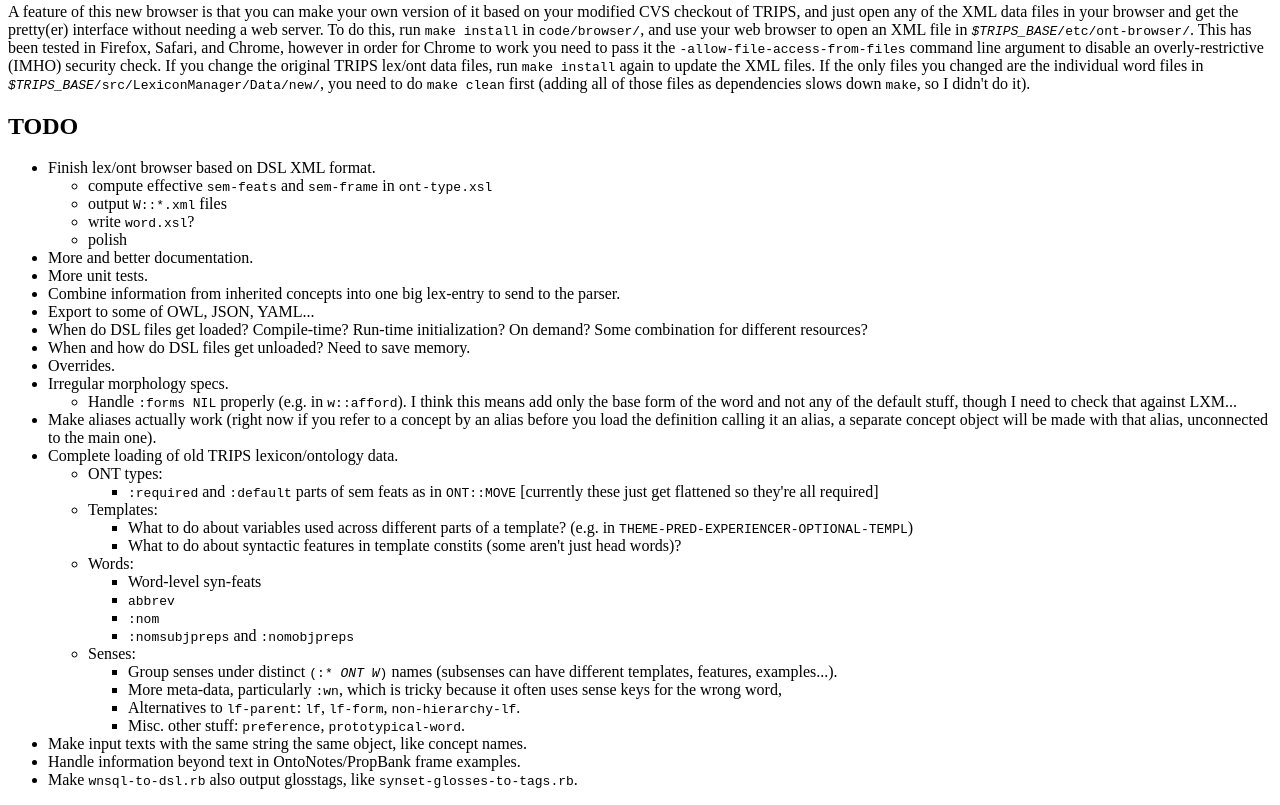
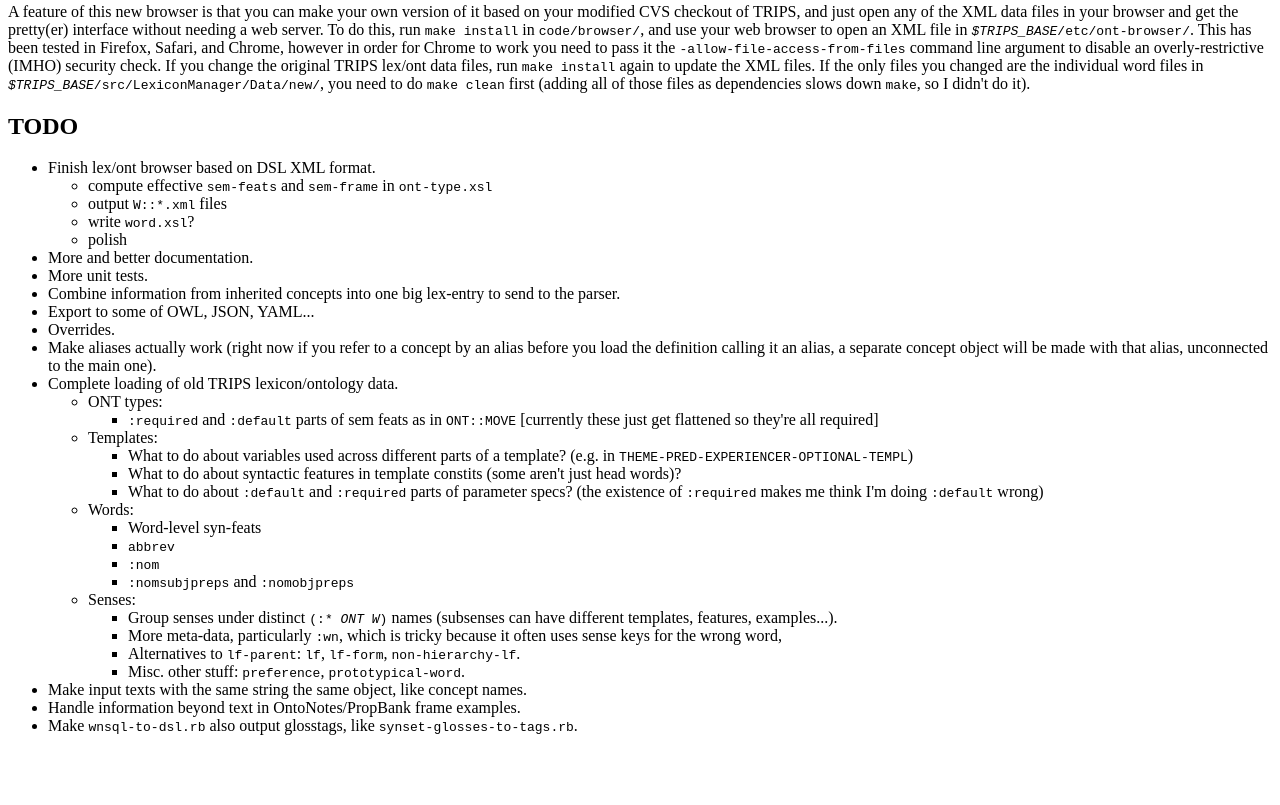
Before and after one commit to wdebeaum/drum, a plain HTML site: page src/DeepSemLex/docs/README.html in a window 1280 px wide. Shown: the part 2103-2908 px from the top of the page. After the commit the page ends 2854 px from the top, so only its background shows below. Drawn offline with Linux system fonts and the light colour scheme.

Commit message:
../update-git-mirror-of-cvs-module.rb

```diff
--- a/src/DeepSemLex/docs/README.html
+++ b/src/DeepSemLex/docs/README.html
@@ -120,13 +120,13 @@
  <li>More unit tests.
  <li>Combine information from inherited concepts into one big lex-entry to send to the parser.
  <li>Export to some of OWL, JSON, YAML...
- <li>When do DSL files get loaded? Compile-time? Run-time initialization? On demand? Some combination for different resources?
- <li>When and how do DSL files get unloaded? Need to save memory.
+ <!-- li>When do DSL files get loaded? Compile-time? Run-time initialization? On demand? Some combination for different resources?
+ <li>When and how do DSL files get unloaded? Need to save memory. -->
  <li>Overrides.
- <li>Irregular morphology specs.
+ <!-- li>Irregular morphology specs.
   <ul>
    <li>Handle <code>:forms NIL</code> properly (e.g. in <code>w::afford</code>). I think this means add only the base form of the word and not any of the default stuff, though I need to check that against LXM...
-  </ul>
+  </ul -->
  <li>Make aliases actually work (right now if you refer to a concept by an alias before you load the definition calling it an alias, a separate concept object will be made with that alias, unconnected to the main one).
  <li>Complete loading of old TRIPS lexicon/ontology data.
   <ul>
@@ -139,6 +139,7 @@
      <li>What to do about variables used across different parts of a template? (e.g. in <code>THEME-PRED-EXPERIENCER-OPTIONAL-TEMPL</code>)
      <li>What to do about syntactic features in template constits (some aren't just head words)?
      <!-- li>What to do about unspecified syn-cats, e.g. <code>(% ?sc)</code>? Are they even useful anymore? -->
+     <li>What to do about <code>:default</code> and <code>:required</code> parts of parameter specs? (the existence of <code>:required</code> makes me think I'm doing <code>:default</code> wrong)
     </ul>
    <li>Words:
     <ul>
```
Also changed, not shown: 7 other files.
